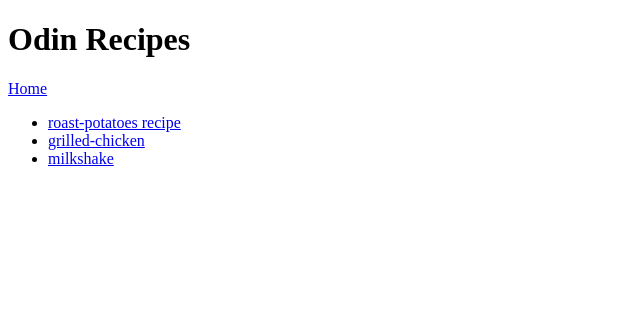
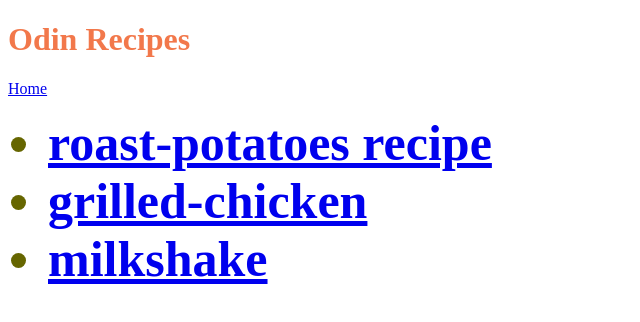
Before and after one commit to AnthonyGitau/odin-recipes, a plain HTML site: page index.html in a window 1280 px wide. Shown: the whole page, without its empty margins (0-640 px from the left). Drawn offline with Linux system fonts and the light colour scheme.

Commit message:
creation of classes,ids and styling css

```diff
--- a/index.html
+++ b/index.html
@@ -4,19 +4,23 @@
     <meta charset="UTF-8">
     <meta name="viewport" content="width=device-width, initial-scale=1.0">
     <title>RECIPES</title>
+
+    <link rel="stylesheet" href="./recipes/styles.css">
 </head>
 <body>
-    <h1>Odin Recipes</h1>
+    <!-- creation of id -->
+    <h1 id="header">Odin Recipes</h1>
+
 
     <a href="index.html" target="_self" rel="noopener noreferrer">Home</a>
     <ul>
-        <li> <a href="./recipes/roast_potatoes.html" target="_self"  rel="noopener noreferrer" >roast-potatoes recipe</a>
+        <li class="foods"> <a href="./recipes/roast_potatoes.html" target="_self"  rel="noopener noreferrer" >roast-potatoes recipe</a>
         </li>
 
-        <li> <a href="./recipes/grilled-chicken.html" target="_self"  rel="noopener noreferrer" >grilled-chicken</a>
+        <li class="foods"> <a href="./recipes/grilled-chicken.html" target="_self"  rel="noopener noreferrer" >grilled-chicken</a>
         </li>
 
-        <li> <a href="./recipes/milkshake.html" target="_self"  rel="noopener noreferrer" >milkshake</a>
+        <li class="foods"> <a href="./recipes/milkshake.html" target="_self"  rel="noopener noreferrer" >milkshake</a>
         </li>
     </ul>
 
--- /dev/null
+++ b/recipes/styles.css
@@ -0,0 +1,23 @@
+h2, h1{
+    color: rgba(235, 149, 50, 1);
+}
+
+#header{
+    color: rgba(242, 120, 75, 1);
+}
+
+.foods{
+    font-weight: bold;
+    font-size: 50px;
+    color: #666600;
+}
+
+a:visited{
+color: black;
+text-decoration: none;
+
+}
+a:hover{
+    color:orange;
+    text-decoration: antiquewhite;
+}
```
Also changed, not shown: recipes/grilled-chicken.html (+2 -0 lines), recipes/milkshake.html (+2 -0 lines), recipes/roast_potatoes.html (+2 -0 lines).
